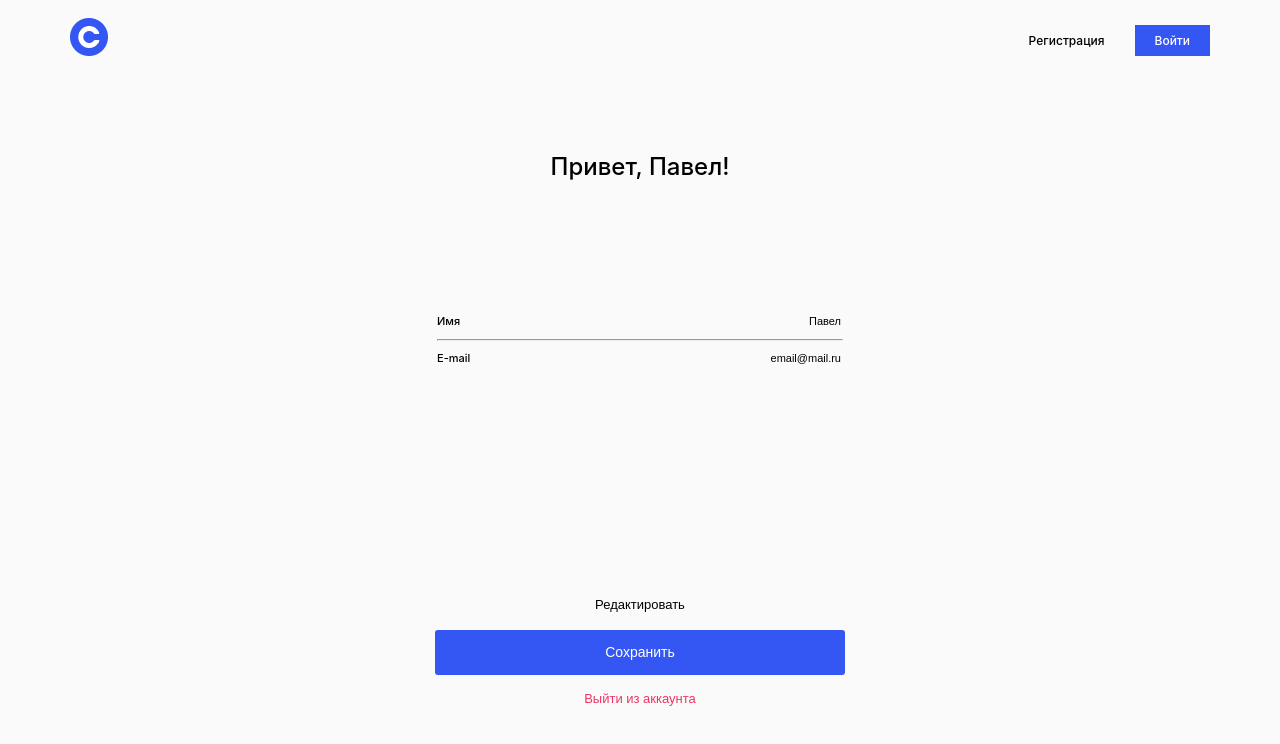
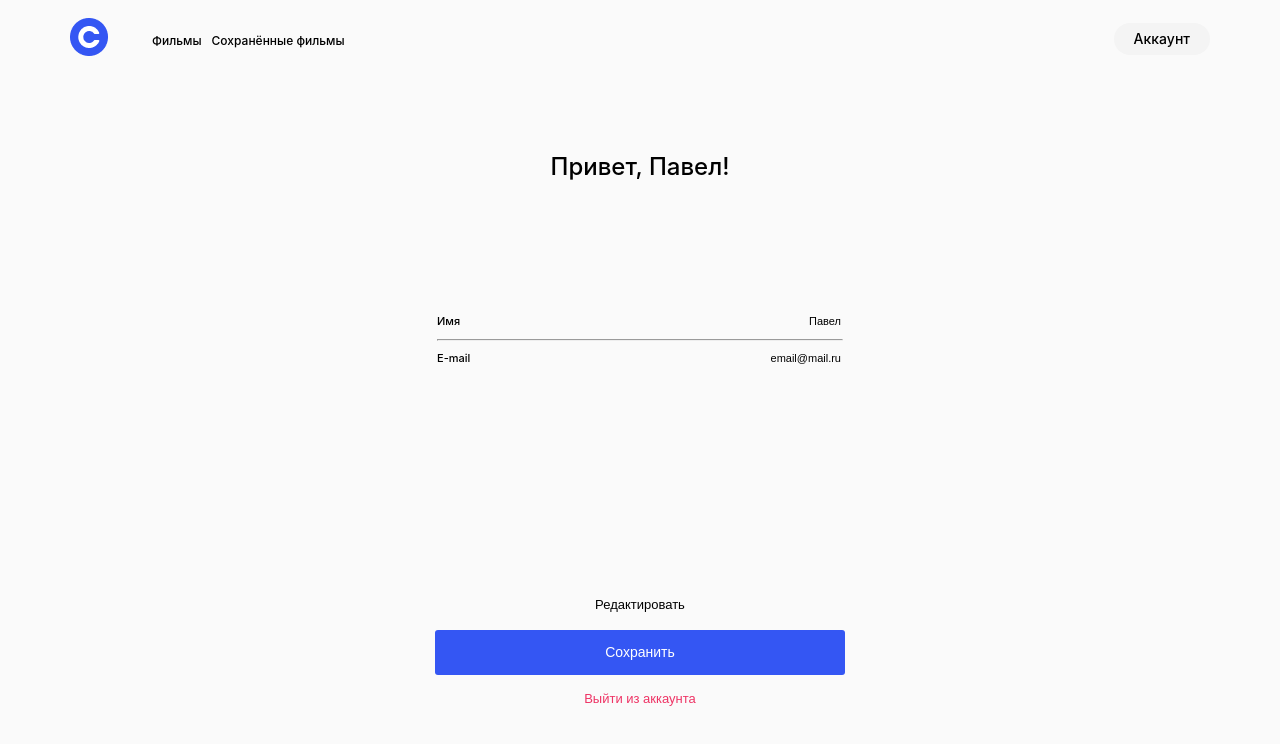
Before and after one commit to GlazkovPavel/movies-explorer-frontend, a React (Create React App) app: page /profile in a window 1280 px wide. Shown: the top 744 px of the page. Built offline with nearby package versions, Linux system fonts and the light colour scheme.

Commit message:
feat: верстка profile

```diff
--- a/src/components/Profile/Profile.js
+++ b/src/components/Profile/Profile.js
@@ -6,10 +6,12 @@ export function Profile() {
 
   const name = 'Павел'
   const email = 'email@mail.ru'
+  const loggedIn = true
+
 
   return(
     <>
-      <Header />
+      <Header loggedIn={loggedIn}/>
       <section className="profile">
         <h2 className='profile__title'>Привет, {name}!</h2>
         <form className="profile__form">
```
